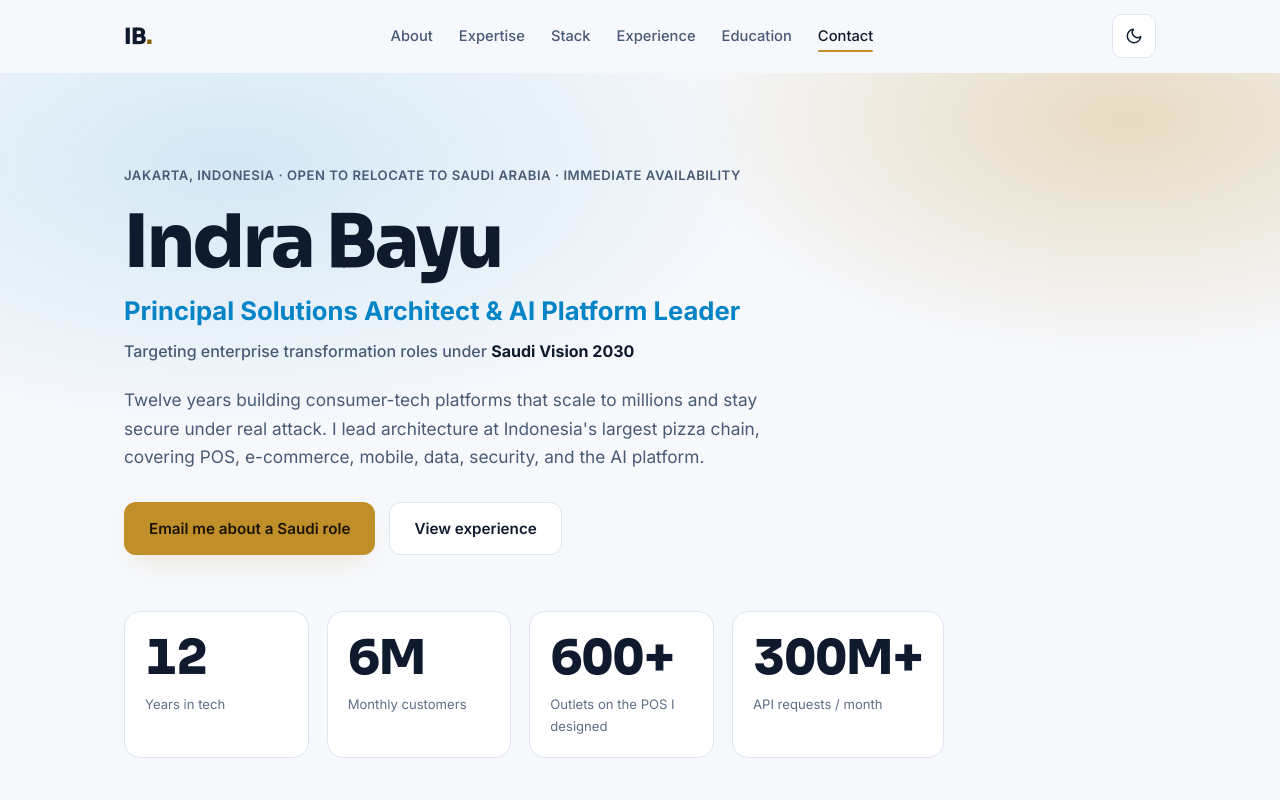
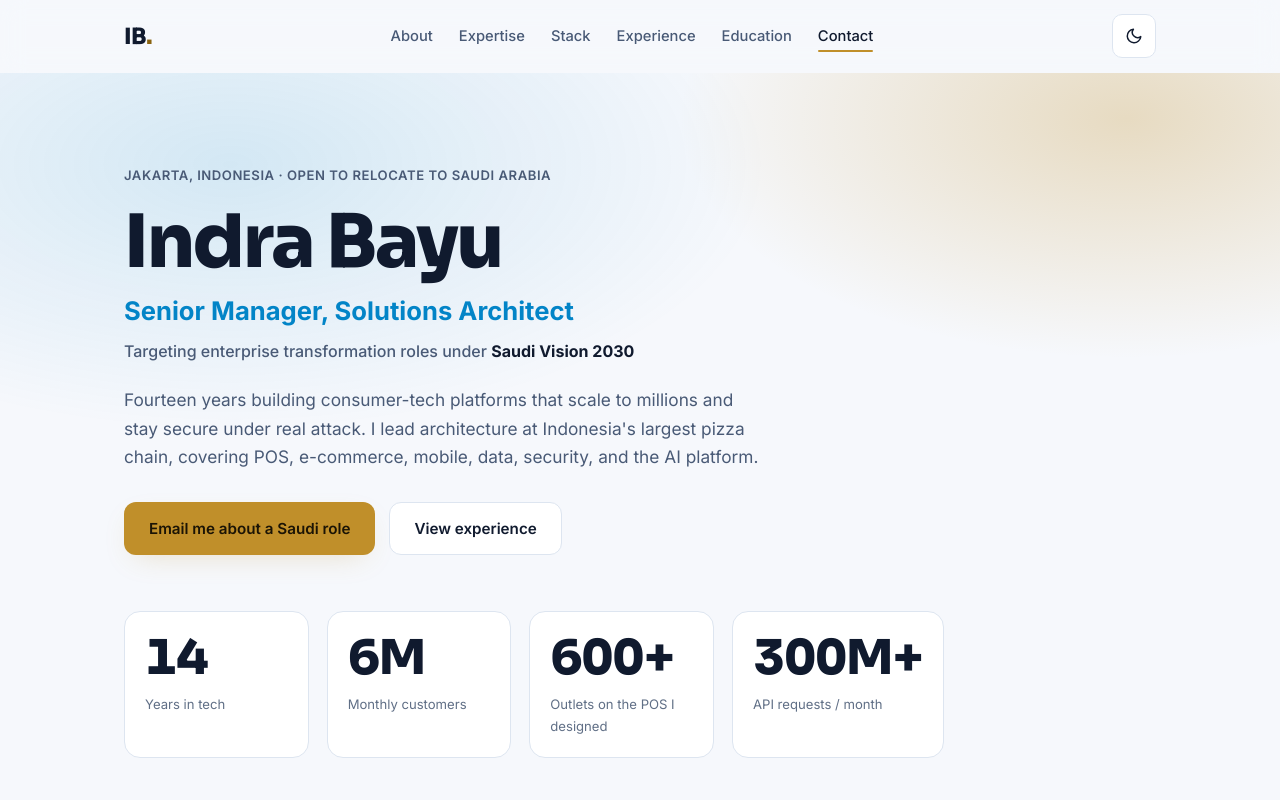
Before and after one commit to ndruw2/about-me, a plain HTML site: page index.html in a window 1280 px wide. Shown: the top 800 px of the page. Drawn offline with Linux system fonts and the light colour scheme.

Commit message:
fix: correct title, years, availability, and claims on the resume site
Title is Senior Manager, Solutions Architect; 14 years in tech (since 2012);
no notice period or availability claim; security bullet says no breach;
MAPClub member count removed.

Co-Authored-By: Claude Opus 5.5 (1M context) <noreply@anthropic.com>

```diff
--- a/index.html
+++ b/index.html
@@ -3,14 +3,14 @@
 <head>
   <meta charset="UTF-8" />
   <meta name="viewport" content="width=device-width, initial-scale=1.0" />
-  <title>Indra Bayu | Principal Solutions Architect & AI Platform Leader</title>
-  <meta name="description" content="Indra Bayu is a Principal Solutions Architect and AI Platform Leader with 12 years building consumer-tech platforms that scale to millions. Targeting enterprise transformation roles under Saudi Vision 2030: cybersecurity architecture, cloud, and AI/ML platforms." />
+  <title>Indra Bayu | Senior Manager, Solutions Architect</title>
+  <meta name="description" content="Indra Bayu is a Senior Manager, Solutions Architect with 14 years building consumer-tech platforms that scale to millions. Targeting enterprise transformation roles under Saudi Vision 2030: cybersecurity architecture, cloud, and AI/ML platforms." />
   <meta name="author" content="Indra Bayu" />
 
   <!-- Open Graph -->
   <meta property="og:type" content="profile" />
-  <meta property="og:title" content="Indra Bayu | Principal Solutions Architect & AI Platform Leader" />
-  <meta property="og:description" content="12 years building consumer-tech platforms that scale to millions and stay secure under real attack. Targeting Saudi Vision 2030 programmes in solutions architecture, cybersecurity, and AI/ML platforms." />
+  <meta property="og:title" content="Indra Bayu | Senior Manager, Solutions Architect" />
+  <meta property="og:description" content="14 years building consumer-tech platforms that scale to millions and stay secure under real attack. Targeting Saudi Vision 2030 programmes in solutions architecture, cybersecurity, and AI/ML platforms." />
   <meta name="theme-color" content="#0f172a" />
 
   <link rel="preconnect" href="https://fonts.googleapis.com" />
@@ -45,12 +45,12 @@
     <section class="hero" id="top">
       <div class="hero__bg" aria-hidden="true"></div>
       <div class="container hero__inner">
-        <p class="hero__eyebrow">Jakarta, Indonesia · Open to relocate to Saudi Arabia · Immediate availability</p>
+        <p class="hero__eyebrow">Jakarta, Indonesia · Open to relocate to Saudi Arabia</p>
         <h1 class="hero__name">Indra Bayu</h1>
-        <p class="hero__title">Principal Solutions Architect &amp; AI Platform Leader</p>
+        <p class="hero__title">Senior Manager, Solutions Architect</p>
         <p class="hero__sub">Targeting enterprise transformation roles under <b>Saudi Vision 2030</b></p>
         <p class="hero__lede">
-          Twelve years building consumer-tech platforms that scale to millions and stay
+          Fourteen years building consumer-tech platforms that scale to millions and stay
           secure under real attack. I lead architecture at Indonesia's largest pizza
           chain, covering POS, e-commerce, mobile, data, security, and the AI platform.
         </p>
@@ -61,7 +61,7 @@
           <a class="btn btn--ghost" href="#experience">View experience</a>
         </div>
         <ul class="hero__stats" aria-label="Key metrics">
-          <li><span class="stat__num">12</span><span class="stat__label">Years in tech</span></li>
+          <li><span class="stat__num">14</span><span class="stat__label">Years in tech</span></li>
           <li><span class="stat__num">6M</span><span class="stat__label">Monthly customers</span></li>
           <li><span class="stat__num">600+</span><span class="stat__label">Outlets on the POS I designed</span></li>
           <li><span class="stat__num">300M+</span><span class="stat__label">API requests / month</span></li>
--- a/script.js
+++ b/script.js
@@ -108,7 +108,7 @@ const EXPERIENCE = [
       "Designed a two-site VoIP contact center (Jakarta and Solo Raya) with active-passive database replication so support holds steady during a site failure: agents keep the same call context, no dropped tickets, no manual reconciliation.",
       "Launched the AI platform in Q1 2026: internal AI chatbot for operations team and ML models for sales and inventory forecasting on a unified data platform ingesting via real-time streaming (MQTT order events, driver GPS telemetry) and batch pipelines. First AI deployment to production at PZZA.",
       "Built real-time driver tracking using MQTT-based IoT event streaming from the driver app into the customer order tracker, giving customers live GPS visibility of their delivery.",
-      "Own the production security architecture: edge WAF and DDoS mitigation, SIEM monitoring, a regular pentest cycle, IAM hardening, secrets management, and rehearsed IR runbooks. The platform held up against real DDoS and phishing attempts without material breach across 24M+ annual transactions.",
+      "Own the production security architecture: edge WAF and DDoS mitigation, SIEM monitoring, a regular pentest cycle, IAM hardening, secrets management, and rehearsed IR runbooks. The platform held up against real DDoS and phishing attempts with no breach across 24M+ annual transactions.",
       "Leading the POC and vendor evaluation for SASE across the enterprise network, assessing Cloudflare One and FortiSASE against zero-trust access, cloud-delivered security, and SD-WAN requirements.",
       "Brought the platform into UU PDP compliance across every consumer-facing system (data classification, consent flows, retention, breach response). The same framework lifts cleanly onto Saudi PDPL and NCA ECC.",
       "Cut cloud infrastructure spend by 20% through architecture changes, right-sizing, and reserved capacity, with no SLA degradation through peak ordering periods.",
@@ -147,7 +147,7 @@ const EXPERIENCE = [
     context:
       "Indonesia's #1 lifestyle retailer, IDX-listed. 150+ international brands, 2,000+ retail stores.",
     points: [
-      "Designed and built the e-commerce platform that became MAPClub.com, MAP's loyalty and commerce platform now serving 8M+ members, covering business analysis, system analysis, architecture, and delivery.",
+      "Designed and built the e-commerce platform that became MAPClub.com, MAP's loyalty and commerce platform, covering business analysis, system analysis, architecture, and delivery.",
       "Worked on omnichannel integration across MAP's multi-brand estate, an early look at the patterns I now use daily at PZZA.",
     ],
   },
```
Also changed, not shown: 2 other files.
